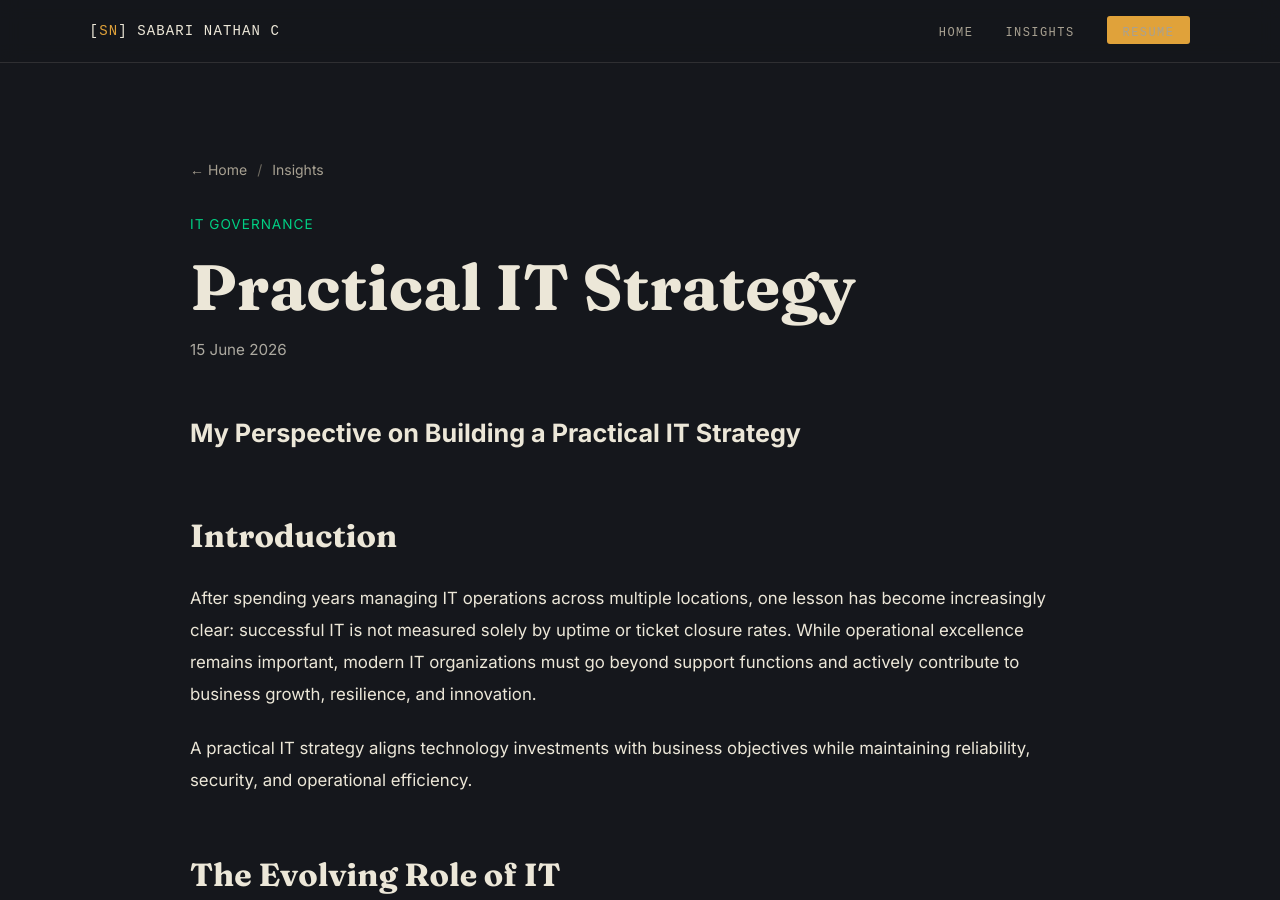
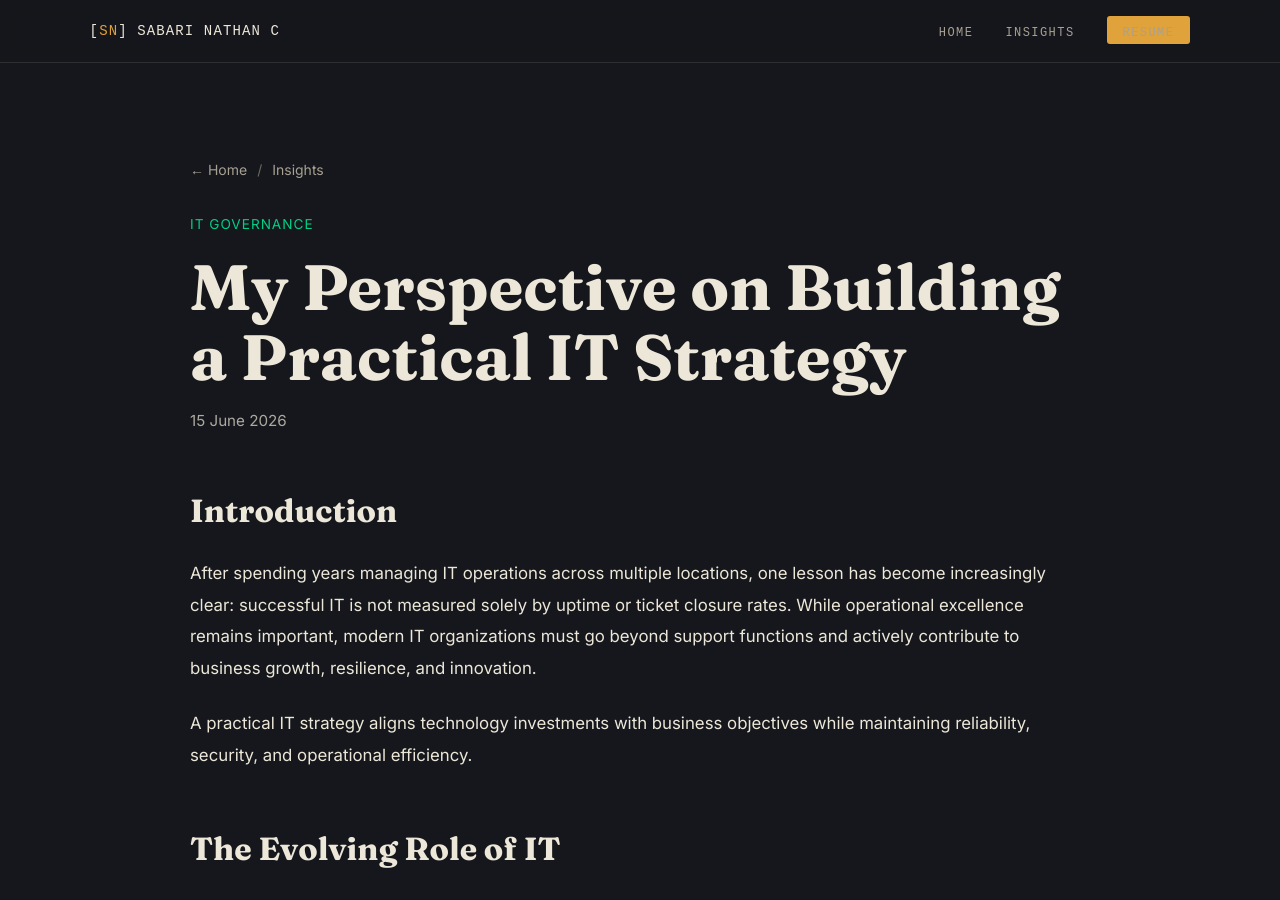
Before and after one commit to sabarinathan36/sabarinathan.github.io, a Jekyll site: the page built from _posts/2026-06-15-IT-Strategy.md, in a window 1280 px wide and 900 px high. Built offline with Jekyll 4.4.1, drawn with Linux system fonts in a browser that asks for light colours.

Commit message:
Update 2026-06-15-IT-Strategy.md

```diff
--- a/_posts/2026-06-15-IT-Strategy.md
+++ b/_posts/2026-06-15-IT-Strategy.md
@@ -1,10 +1,8 @@
 ---
 layout: post
-title: "Practical IT Strategy"
+title: "My Perspective on Building a Practical IT Strategy"
 category: IT Governance
 ---
-
-# My Perspective on Building a Practical IT Strategy
 
 ## Introduction
 
```
